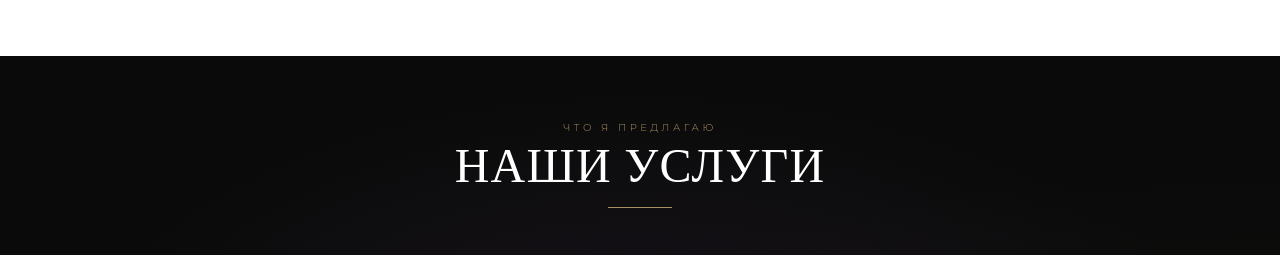
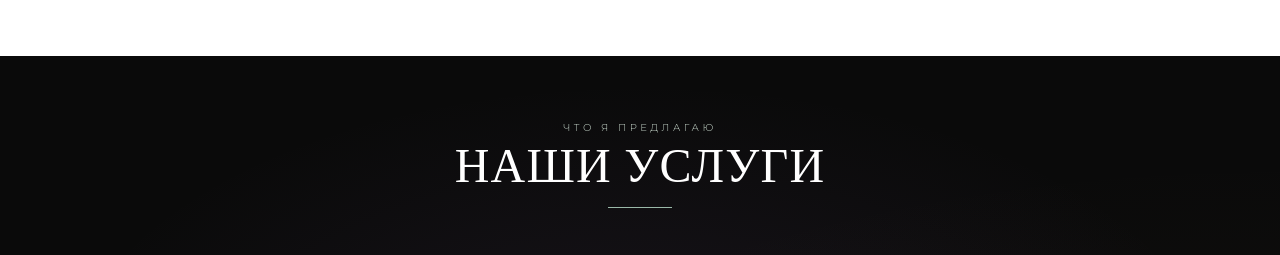
Before and after one commit to pr-poehali-dev/beauty-salon-website-22, a React (Vite) app: page / in a window 1280 px wide. Shown: the part 862-1117 px from the top of the page. Built offline with nearby package versions, Linux system fonts and the light colour scheme.

Commit message:
fix: блок услуг золотой цвет

```diff
--- a/src/pages/Index.tsx
+++ b/src/pages/Index.tsx
@@ -119,11 +119,11 @@ export default function Index() {
         <div className="absolute inset-0 bg-[radial-gradient(ellipse_at_bottom_right,_rgba(180,140,90,0.08)_0%,_transparent_60%)]" />
         <div className="relative z-10 max-w-2xl mx-auto">
           <div className="text-center mb-12">
-            <p className="text-[#a89060] text-[10px] uppercase tracking-[0.35em] font-light mb-2">Что я предлагаю</p>
+            <p className="text-[#c8d8cc] text-[10px] uppercase tracking-[0.35em] font-light mb-2">Что я предлагаю</p>
             <h2 className="font-cormorant text-4xl md:text-5xl text-white font-light uppercase tracking-wide">
               Наши услуги
             </h2>
-            <div className="w-16 h-[1px] bg-[#a89060] mx-auto mt-4" />
+            <div className="w-16 h-[1px] bg-[#9ab8a8] mx-auto mt-4" />
           </div>
           <div className="grid grid-cols-1 md:grid-cols-2 gap-4">
             {[
```
